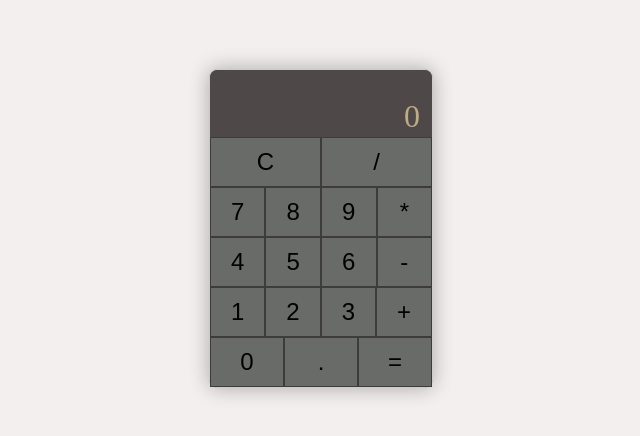
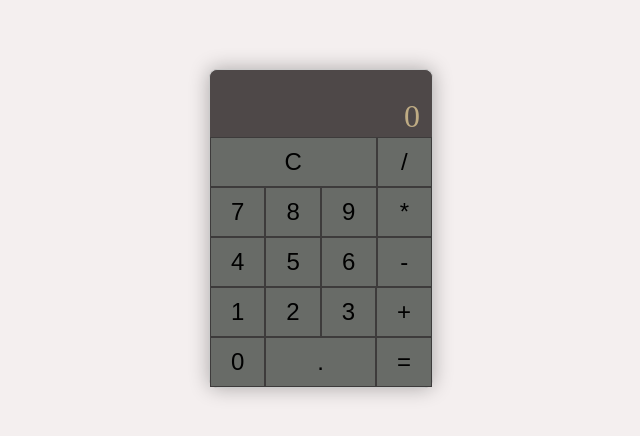
Before and after one commit to ianapavlycheva/calculator, a plain HTML site: page index.html in a window 1280 px wide. Shown: the part 180-616 px from the top of the page, without its empty margins (319-959 px from the left). Drawn offline with Linux system fonts and the light colour scheme.

Commit message:
Update calculator buttos layout

```diff
--- a/styles.css
+++ b/styles.css
@@ -44,3 +44,11 @@ button {
 button:active {
   background-color: #979696;
 }
+
+#C {
+  flex: 69%;
+}
+
+.dec {
+  flex: 50%;
+}
```
